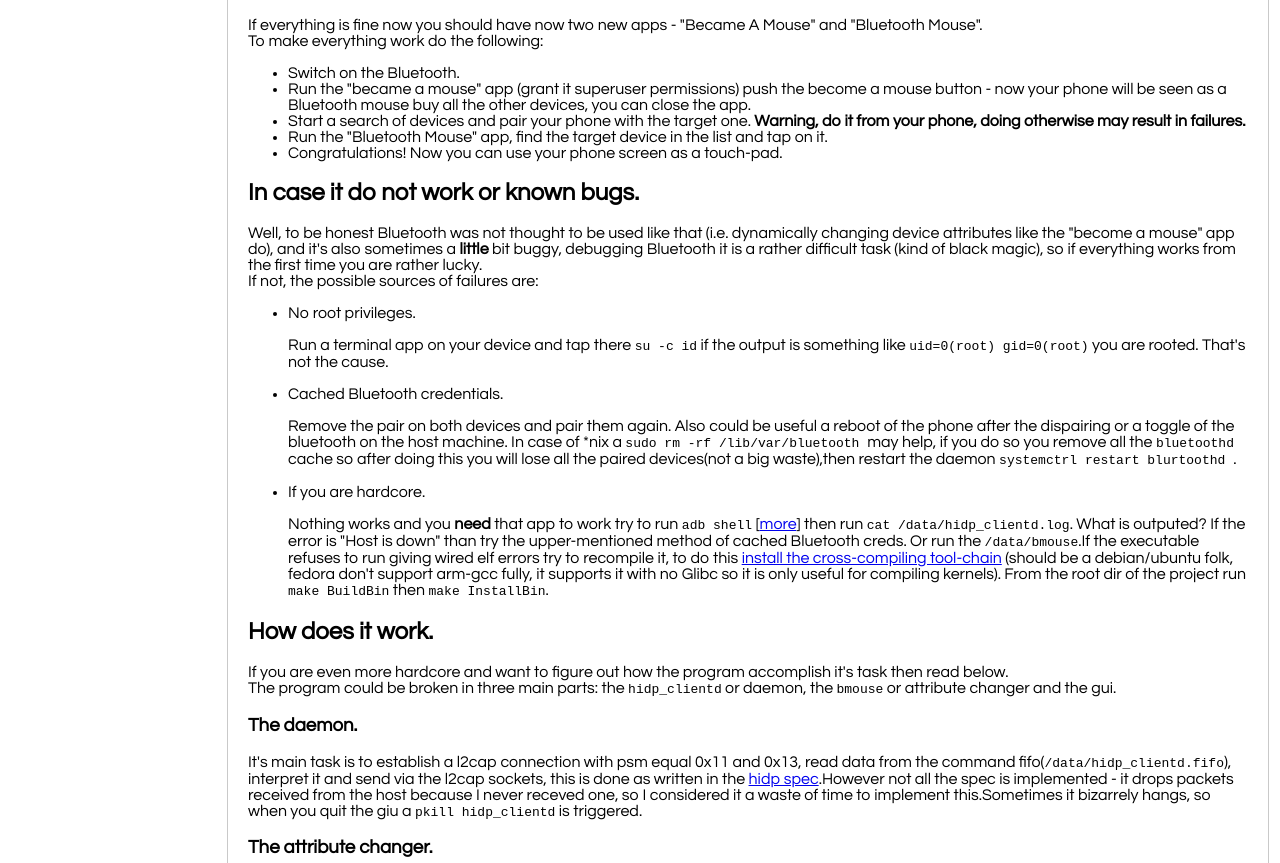
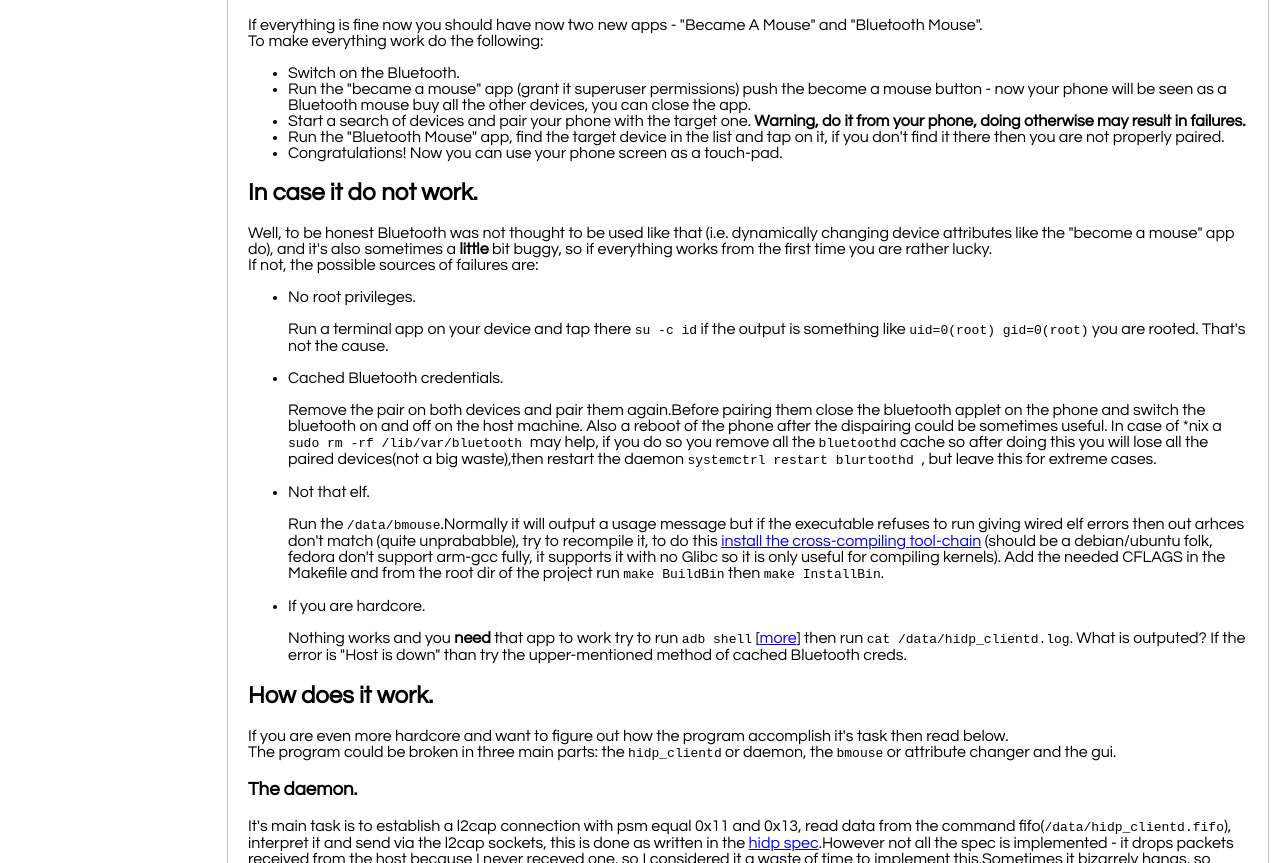
Before and after one commit to Arseny-N/Android2Mouse, a plain HTML site: page doc/howTo.html in a window 1280 px wide. Shown: the part 665-1528 px from the top of the page. Drawn offline with nearby package versions, Linux system fonts and the light colour scheme.

Commit message:
Adding more info.

```diff
--- a/doc/howTo.html
+++ b/doc/howTo.html
@@ -106,7 +106,7 @@
 	<h2 id="how-to-root"> How to root your phone.</h2>
 	<p>
 		A good rooting package (which I use) is <a href="https://play.google.com/store/apps/details?id=eu.chainfire.supersu"> SuperSu</a>,
-		well it is not completely free but it's "unrated" part is suitable for our purpose, we will not go in further details here.
+		well it is not completely free but it's "unrated" part is suitable for our purpose, we will not go in further details about rooting here.
 	</p>
 	<h2 id="how-to-install"> How to install <b>Android2Mouse</b>.</h2>
 	<p>
@@ -135,7 +135,7 @@
 
 		</li>
 		<li>
-		Run the "Bluetooth Mouse" app, find the target device in the list and tap on it.
+		Run the "Bluetooth Mouse" app, find the target device in the list and tap on it, if you don't find it there then you are not properly paired.
 		</li>
 		<li>
 		Congratulations! Now you can use your phone screen as a touch-pad.
@@ -143,9 +143,9 @@
 		</ul>
 
 	</p>
-	<h2 id="in-case"> In case it do not work or known bugs.</h2>
+	<h2 id="in-case"> In case it do not work.</h2>
 	<p>
-		Well, to be honest Bluetooth was not thought to be used like that (i.e. dynamically changing device attributes like the "become a mouse" app do), and it's also sometimes a <b>little</b> bit buggy, debugging Bluetooth it is a rather difficult task (kind of black magic), so if everything works from the first time you are rather lucky.<br>
+		Well, to be honest Bluetooth was not thought to be used like that (i.e. dynamically changing device attributes like the "become a mouse" app do), and it's also sometimes a <b>little</b> bit buggy, so if everything works from the first time you are rather lucky.<br>
 		If not, the possible sources of failures are:
 <ul>
 		<li>No root privileges.</li>
@@ -154,20 +154,23 @@
 		</p>
 		<li>Cached Bluetooth credentials.</li>
 		<p>
-			Remove the pair on both devices and pair them again.
+			Remove the pair on both devices and pair them again.Before pairing them close the bluetooth applet on the phone and switch the bluetooth on and off on the host machine.
 
-			Also could be useful a reboot of the phone after the dispairing or a toggle of the bluetooth on the host machine.
+			Also a reboot of the phone after the dispairing could be sometimes useful.
 
 			In case of *nix a <code>sudo rm -rf /lib/var/bluetooth </code>
-
 			may help, if you do so you remove all the <code>bluetoothd</code> cache
-			so after doing this you will lose all the paired devices(not a big waste),then restart the daemon <code> systemctrl restart blurtoothd </code> .
+			so after doing this you will lose all the paired devices(not a big waste),then restart the daemon <code> systemctrl restart blurtoothd </code> , but leave this for extreme cases.
+		</p>
+		<li>Not that elf.</li>
+		<p>
+		Run the <code>/data/bmouse</code>.Normally it will output a usage message but if the executable refuses to run giving wired elf errors then out arhces don't match (quite unprababble), try to recompile it, to do this <a href="http://thetechcaptain.blogspot.ru/2012/08/how-to-cross-compile-c-code-for-android.html">install the cross-compiling tool-chain</a> (should be a debian/ubuntu folk, fedora don't support arm-gcc fully, it supports it with no Glibc so it is only useful for compiling kernels). Add the needed CFLAGS in the Makefile and from the root dir of the project run <code>make BuildBin</code> then <code>make InstallBin</code>.
 		</p>
 		<li>If you are hardcore.</li>
 		<p>
 			Nothing works and you <b>need</b> that app to work try to run <code> adb shell</code> [<a href=..>more</a>]
 			then run <code> cat /data/hidp_clientd.log</code>. What is outputed? If the error is "Host is down" than try the upper-mentioned method of cached Bluetooth creds.
-			Or run the <code>/data/bmouse</code>.If the executable refuses to run giving wired elf errors try to recompile it, to do this <a href="http://thetechcaptain.blogspot.ru/2012/08/how-to-cross-compile-c-code-for-android.html">install the cross-compiling tool-chain</a> (should be a debian/ubuntu folk, fedora don't support arm-gcc fully, it supports it with no Glibc so it is only useful for compiling kernels). From the root dir of the project run <code>make BuildBin</code> then <code>make InstallBin</code>.
+
 		</p>
 		</ul>
 
```
Also changed, not shown: 1 other file.
